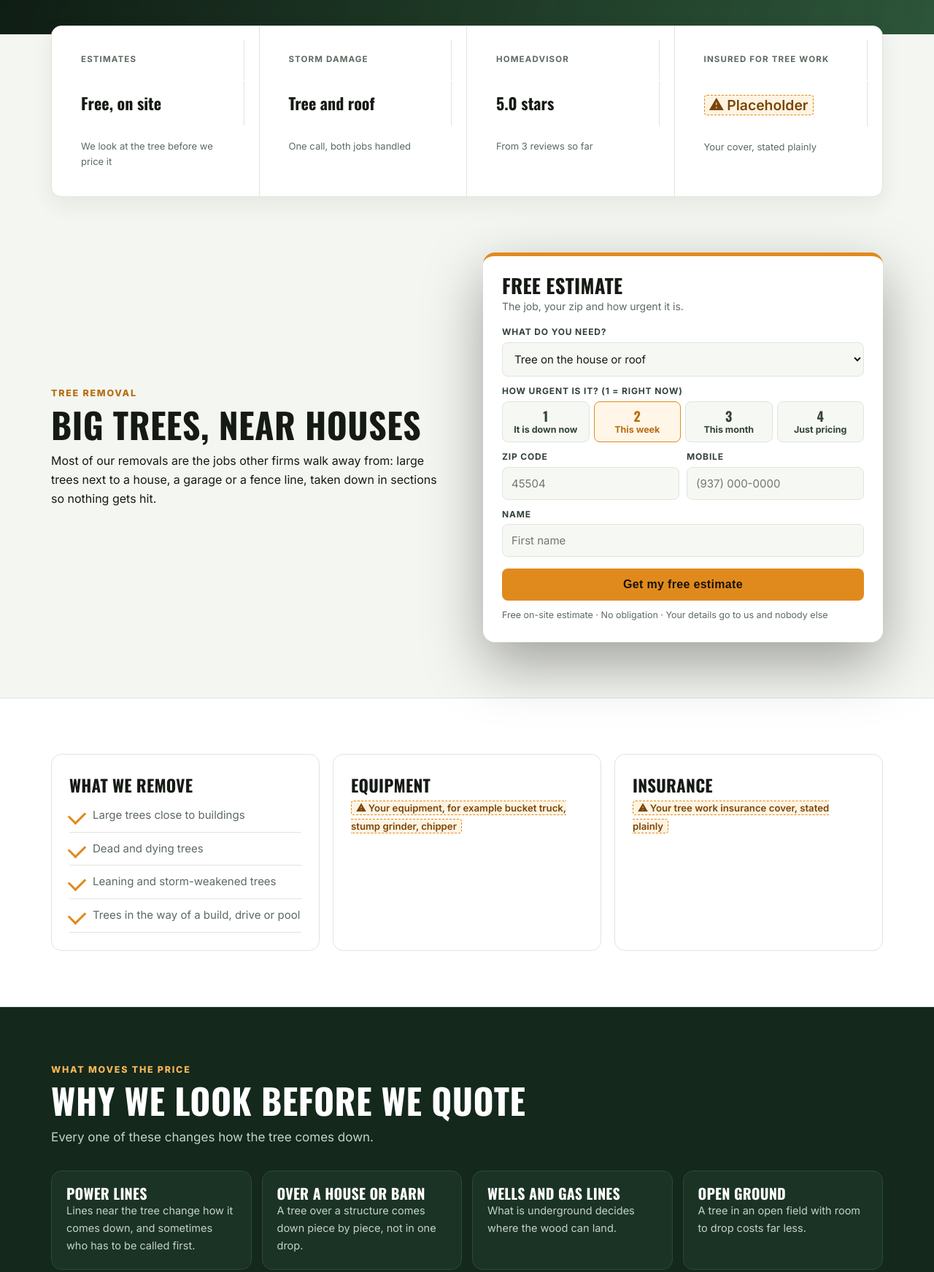
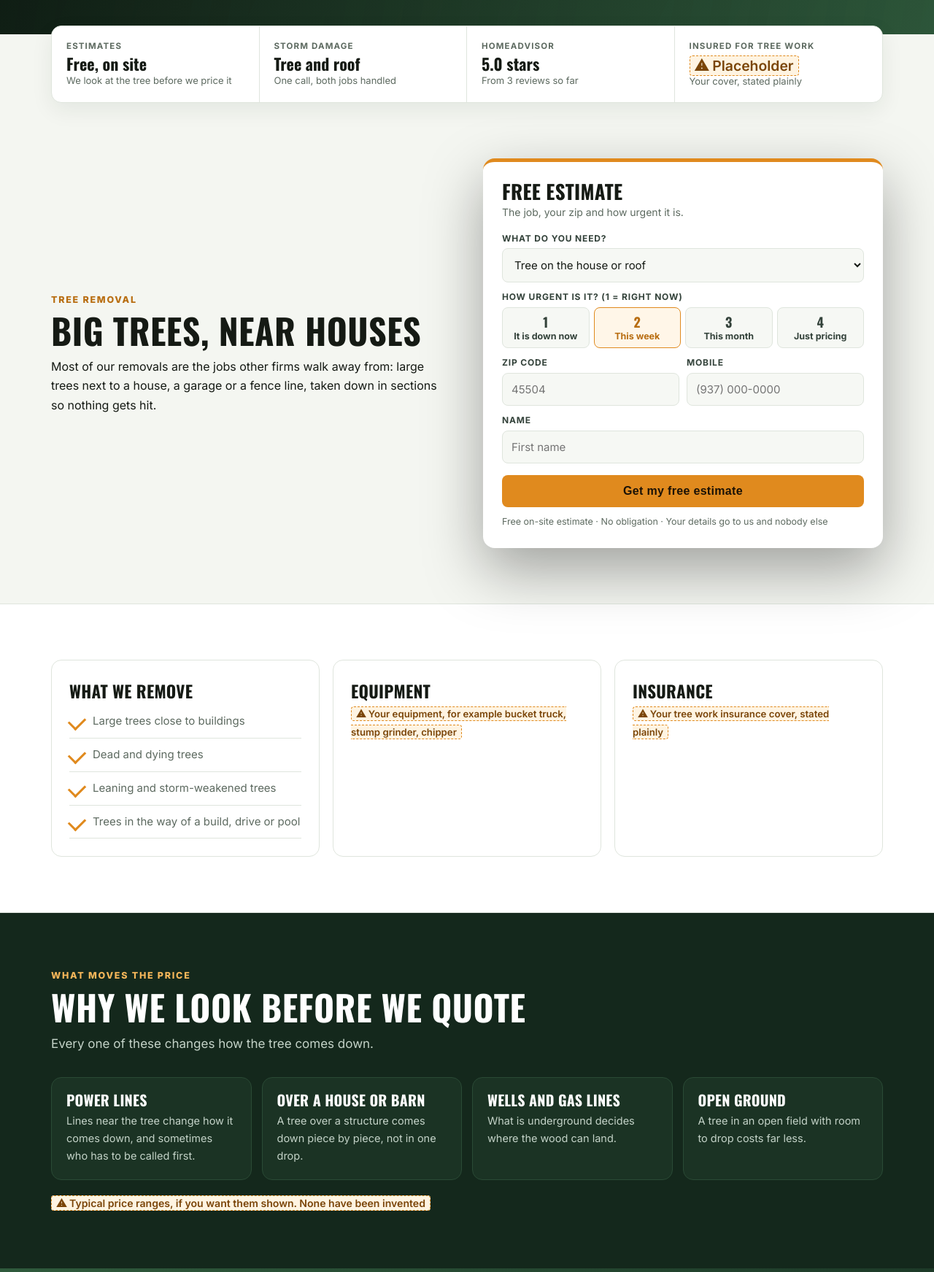
Before and after one commit to andrei170/robinson-qi-demo, a plain HTML site: page trees.html in a window 1280 px wide. Shown: the part 462-2205 px from the top of the page at 73% size. Drawn offline with nearby package versions, Linux system fonts and the light colour scheme.

Commit message:
Build AG1 asset pack

```diff
--- a/styles.css
+++ b/styles.css
@@ -20,7 +20,7 @@ header.site .wrap{display:flex;align-items:center;gap:22px;height:74px}
 .logo .tx b{color:var(--moss)}.logo small{display:block;font:600 10px Inter,sans-serif;color:var(--mut);letter-spacing:.14em;margin-top:3px}
 nav.main{display:flex;gap:17px;margin-left:auto;font-weight:600;font-size:14.5px;white-space:nowrap}
 .hcall a,header.site .btn{white-space:nowrap}
-@media(max-width:1260px){.hcall{display:none}nav.main{gap:13px;font-size:14px}}
+@media(max-width:1460px){.hcall{display:none}}@media(max-width:1260px){nav.main{gap:13px;font-size:14px}}
 nav.main a{color:#33423a}nav.main a:hover,nav.main a.on{color:var(--accd)}
 .hcall{display:flex;flex-direction:column;align-items:flex-end;line-height:1.2}
 .hcall small{font-size:11px;color:var(--mut);text-transform:uppercase;letter-spacing:.1em;font-weight:700}
@@ -55,12 +55,12 @@ form.f .btn{width:100%;margin-top:16px;font-size:16px}
 .fine{font-size:12.5px;color:var(--mut);margin-top:10px}
 .ok-msg{display:none;margin-top:12px;background:#eaf6ef;border:1px solid var(--ok);color:#1d5c3b;padding:10px;border-radius:8px;font-size:14px}
 .trust{display:grid;grid-template-columns:repeat(4,1fr);background:#fff;border:1px solid var(--line);border-radius:14px;margin-top:-12px;position:relative;z-index:2;box-shadow:0 10px 30px rgba(20,40,28,.07)}
-.trust div{padding:18px 20px;border-right:1px solid var(--line)}.trust div:last-child{border-right:0}
+.trust>div{padding:18px 20px;border-right:1px solid var(--line)}.trust>div:last-child{border-right:0}
 .trust .k{font-size:11.5px;text-transform:uppercase;letter-spacing:.1em;color:var(--mut);font-weight:700}
 .trust .v{font-family:"Oswald",sans-serif;font-weight:700;font-size:22px;line-height:1.15;margin-top:2px}
 .trust .s{font-size:13px;color:var(--mut)}
-@media(max-width:900px){.trust{grid-template-columns:1fr 1fr}.trust div:nth-child(2){border-right:0}.trust div:nth-child(-n+2){border-bottom:1px solid var(--line)}}
-@media(max-width:480px){.trust{grid-template-columns:1fr}.trust div{border-right:0;border-bottom:1px solid var(--line)}}
+@media(max-width:900px){.trust{grid-template-columns:1fr 1fr}.trust>div:nth-child(2){border-right:0}.trust>div:nth-child(-n+2){border-bottom:1px solid var(--line)}}
+@media(max-width:480px){.trust{grid-template-columns:1fr}.trust>div{border-right:0;border-bottom:1px solid var(--line)}}
 section.s{padding:76px 0}section.alt{background:#fff;border-top:1px solid var(--line);border-bottom:1px solid var(--line)}
 section.dark{background:var(--forest);color:#fff}section.dark p.st,section.dark p{color:#c4d3c8}
 .eyebrow{color:var(--accd);font-weight:800;text-transform:uppercase;letter-spacing:.14em;font-size:12.5px}
@@ -113,7 +113,7 @@ summary{cursor:pointer;font-weight:700;font-size:16.5px}details p{color:var(--mu
 .sms .b{background:#fff;border-radius:16px 16px 16px 4px;padding:12px 14px;font-size:14.5px;box-shadow:0 2px 8px rgba(0,0,0,.06);margin-bottom:10px}
 .sms .who{font-size:12px;color:var(--mut);font-weight:700;text-transform:uppercase;letter-spacing:.08em;margin-bottom:6px}
 .price{display:grid;grid-template-columns:repeat(4,1fr);gap:14px}@media(max-width:900px){.price{grid-template-columns:1fr 1fr}}@media(max-width:460px){.price{grid-template-columns:1fr}}
-.pf{background:#1b3324;border:1px solid #2a4a35;border-radius:14px;padding:20px}.pf h3{font-size:20px;text-transform:uppercase;color:#fff}.pf p{font-size:14.5px}
+.pf{background:#1b3324;border:1px solid #2a4a35;border-radius:14px;padding:20px}.pf h3{font-size:20px;text-transform:uppercase;color:#fff}.pf p{font-size:14.5px;color:#c4d3c8;margin-top:6px}
 .map{min-height:260px;border-radius:14px;border:1px solid var(--line);display:grid;place-items:center;color:var(--mut);text-align:center;padding:20px;
  background:repeating-linear-gradient(0deg,#eef2ec 0 38px,#e6ebe3 38px 40px),repeating-linear-gradient(90deg,transparent 0 38px,#e1e7dd 38px 40px)}
 footer.site{background:#0c140e;color:#9fb2a5;padding:56px 0 30px;font-size:14px}
```
